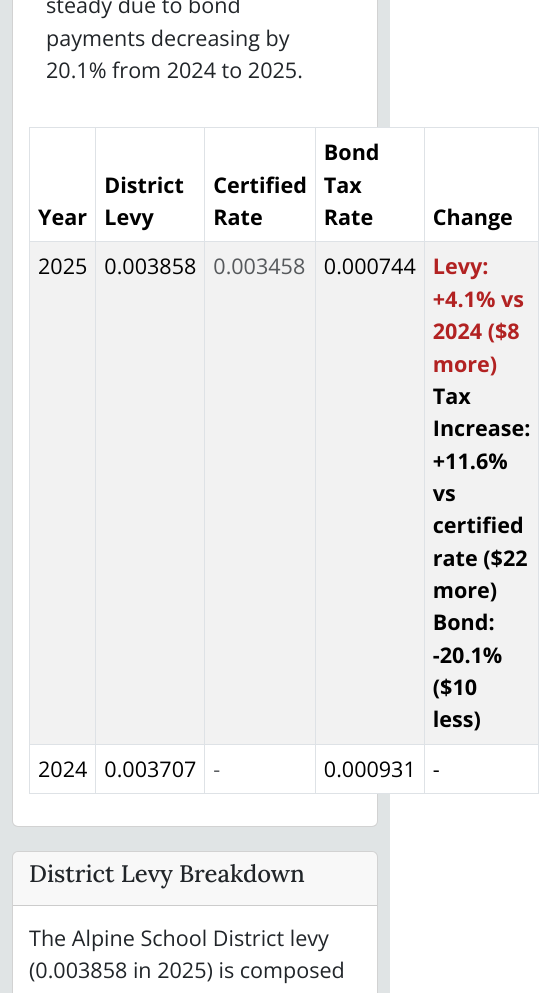
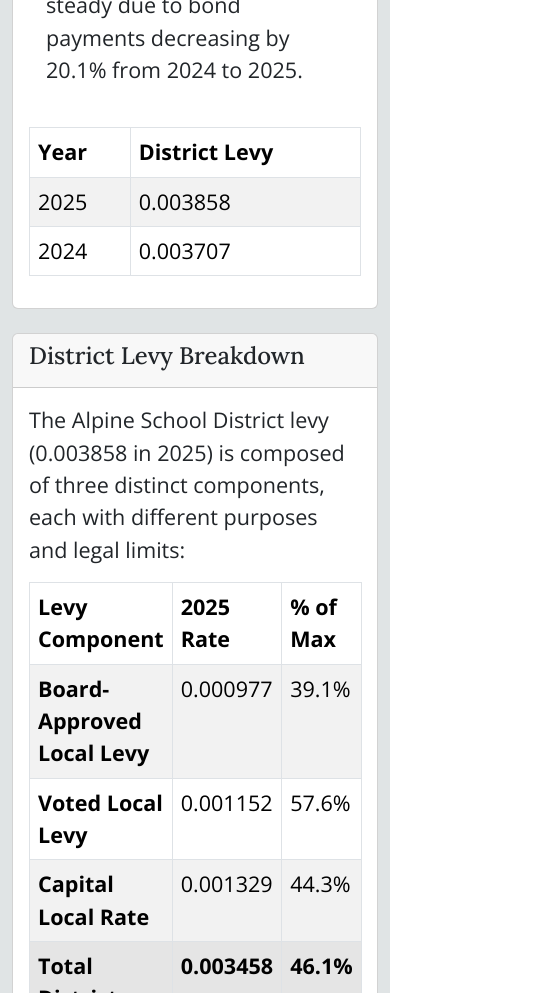
Before and after one commit to jbejar/voteforjonathan, a Next.js app: page /tax in a window 390 px wide. Shown: the part 3240-4233 px from the top of the page, 539 px wide, since content can reach past the window. Built offline with nearby package versions, Linux system fonts and the light colour scheme.

Commit message:
tax rates

```diff
--- a/src/app/tax/page.tsx
+++ b/src/app/tax/page.tsx
@@ -342,18 +342,18 @@
                                     <tr>
                                         <th>Year</th>
                                         <th>District Levy</th>
-                                        <th>Certified Rate</th>
-                                        <th>Bond Tax Rate</th>
-                                        <th>Change</th>
+                                        <th className="d-none d-md-table-cell">Certified Rate</th>
+                                        <th className="d-none d-md-table-cell">Bond Tax Rate</th>
+                                        <th className="d-none d-lg-table-cell">Change</th>
                                     </tr>
                                 </thead>
                                 <tbody>
                                     <tr>
                                         <td>2025</td>
                                         <td>0.003858</td>
-                                        <td className="text-muted">0.003458</td>
-                                        <td>0.000744</td>
-                                        <td>
+                                        <td className="d-none d-md-table-cell text-muted">0.003458</td>
+                                        <td className="d-none d-md-table-cell">0.000744</td>
+                                        <td className="d-none d-lg-table-cell">
                                             <div>
                                                 <span className="text-danger fw-bold d-block">
                                                     Levy: +4.1% vs 2024 ({formatCurrency((0.003858 - 0.003707) * (selectedProperty?.marketValue[2025] || 100000) * 0.55)} more)
@@ -370,9 +370,9 @@
                                     <tr>
                                         <td>2024</td>
                                         <td>0.003707</td>
-                                        <td className="text-muted">-</td>
-                                        <td>0.000931</td>
-                                        <td>-</td>
+                                        <td className="text-muted d-none d-md-table-cell">-</td>
+                                        <td className="d-none d-md-table-cell">0.000931</td>
+                                        <td className="d-none d-lg-table-cell">-</td>
                                     </tr>
                                 </tbody>
                             </Table>
```
